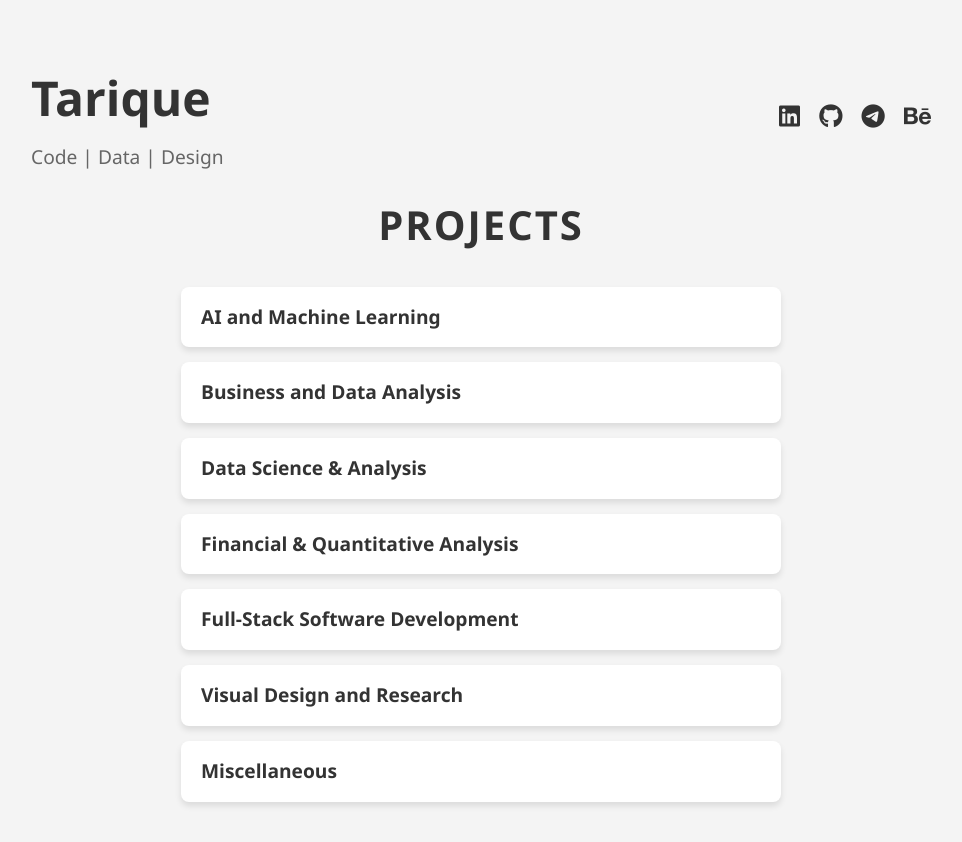
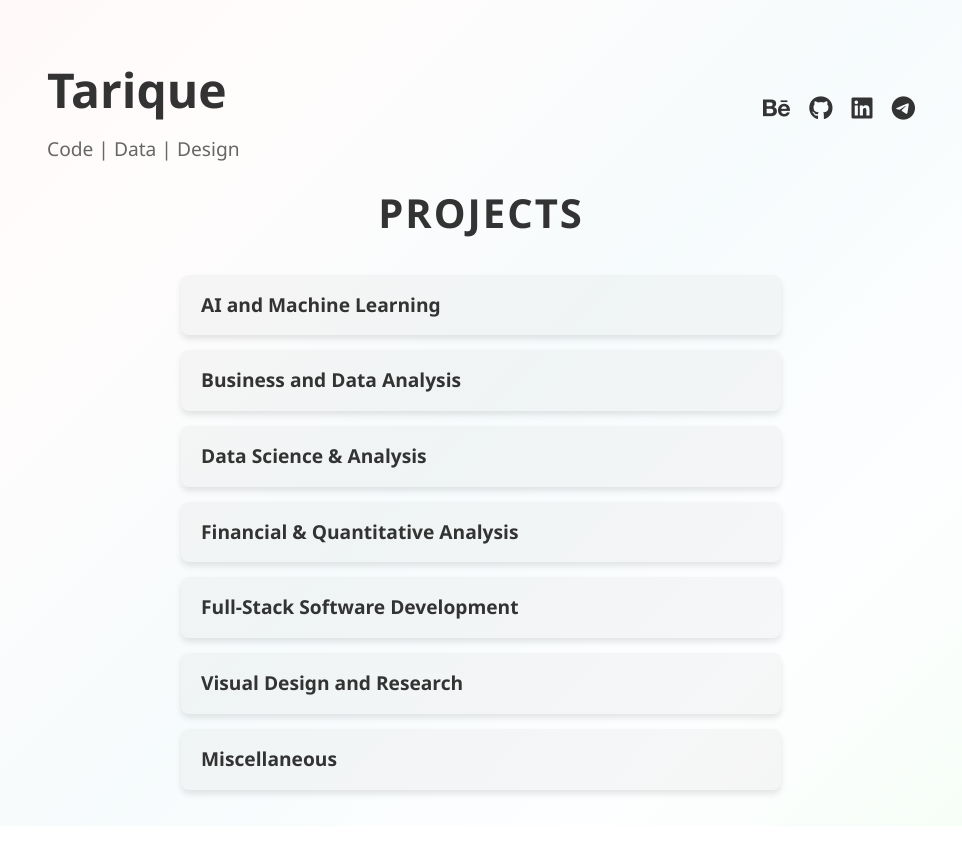
Before and after one commit to tariqve/tariqve.github.io, a plain HTML site: page docs/index.html in a window 1280 px wide. Shown: the whole page, without its empty margins (159-1121 px from the left). Drawn offline with Linux system fonts and the light colour scheme.

Commit message:
updated yes

```diff
--- a/docs/assets/styles.css
+++ b/docs/assets/styles.css
@@ -5,10 +5,59 @@ body, h1, h2, p, ul, li {
     box-sizing: border-box;
 }
 
+
+* {
+    margin: 0;
+    padding: 0;
+    box-sizing: border-box;
+    -webkit-tap-highlight-color: transparent;
+}
+
+a,
+button,
+[role="button"],
+[tabindex] {
+    text-decoration: none !important;
+    outline: none !important;
+    color: inherit !important;
+}
+
+a:hover,
+button:hover,
+[role="button"]:hover,
+[tabindex]:hover {
+    text-decoration: none !important;
+    outline: none !important;
+    color: inherit !important;
+}
+
+input,
+textarea,
+button,
+select,
+a {
+    -webkit-tap-highlight-color: rgba(0, 0, 0, 0);
+}
+
+a:focus,
+a:visited,
+a:active {
+    text-decoration: none;
+    outline: none;
+    color: inherit;
+}
+
 /* Basic styling for the body */
 body {
     font-family: 'Segoe UI', Tahoma, Geneva, Verdana, sans-serif;
-    background-color: #f4f4f4;
+    background: linear-gradient(135deg,
+    rgba(255, 182, 193, 0.1) 0%, /* Light Pink */
+    rgba(255, 228, 225, 0.1) 25%, /* Light Peach */
+    rgba(173, 216, 230, 0.1) 50%, /* Light Blue */
+    rgba(240, 248, 255, 0.1) 75%, /* Alice Blue */
+    rgba(144, 238, 144, 0.1) 100% /* Light Green */
+    );
+
     color: #333;
     line-height: 1.6;
     margin: 0;
@@ -28,7 +77,7 @@ body {
 .container {
     max-width: 900px;
     margin: 0 auto;
-    padding: 20px;
+    padding: 1em;
 }
 
 
@@ -37,7 +86,7 @@ body {
     display: flex;
     justify-content: space-between;
     align-items: center;
-    padding: 20px 0;
+    padding: 1em 0;
 }
 
 .branding {
@@ -63,16 +112,12 @@ body {
     color: #333;
     font-size: 1.5em;
     margin-left: 15px;
-    transition: color 0.3s ease;
 }
 
 .contact a:hover {
-    color: #0073e6;
+    color: #000000;
 }
-
-
 /* Portfolio links styling */
-/* General Styles */
 h2 {
     text-align: center;
     font-size: 2.5em;
@@ -94,15 +139,17 @@ h2 {
 }
 
 .portfolio-links ul li {
-    background: #ffffff;
+    background-color: rgba(200, 200, 200, 0.15); /* Grey color with slight transparency */
     border-radius: 8px;
     box-shadow: 0 4px 6px rgba(0, 0, 0, 0.1);
+    overflow: hidden;
+    cursor: pointer;
     transition: transform 0.3s ease, box-shadow 0.3s ease;
-    overflow: hidden;
 }
 
 .portfolio-links ul li:hover {
     transform: translateY(-5px);
+    background: #ffffff;
     box-shadow: 0 6px 12px rgba(0, 0, 0, 0.15);
 }
 
@@ -117,5 +164,5 @@ h2 {
 }
 
 .portfolio-links ul li a:hover {
-    color: #0073e6;
+    color: #000000;
 }
--- a/docs/index.html
+++ b/docs/index.html
@@ -17,10 +17,10 @@
                 <p class="catchphrase">Code | Data | Design</p>
             </div>
             <div class="contact">
+                <a href="https://www.behance.net/tariqve" target="_blank"><i class="fab fa-behance"></i></a>
+                <a href="https://github.com/tariqve" target="_blank"><i class="fab fa-github"></i></a>
                 <a href="https://www.linkedin.com/in/tariqve" target="_blank"><i class="fab fa-linkedin"></i></a>
-                <a href="https://github.com/tariqve" target="_blank"><i class="fab fa-github"></i></a>
                 <a href="https://t.me/tariqve" target="_blank"><i class="fab fa-telegram"></i></a>
-                <a href="https://www.behance.net/tariqve" target="_blank"><i class="fab fa-behance"></i></a>
             </div>
         </header>
 
```
